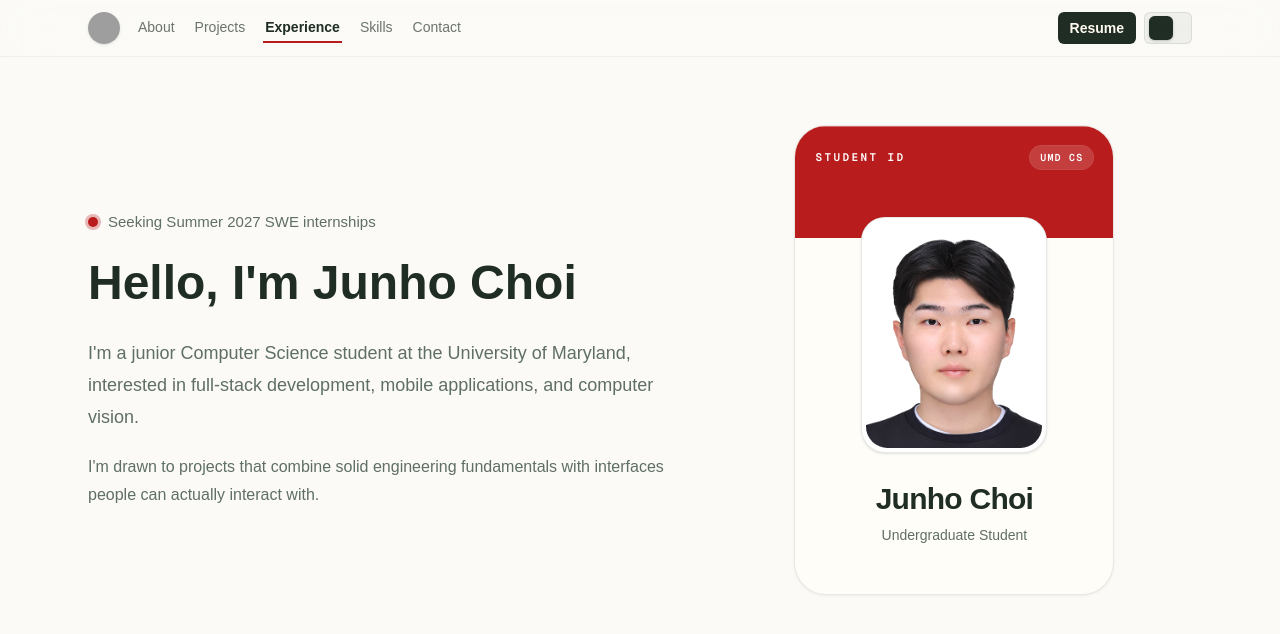
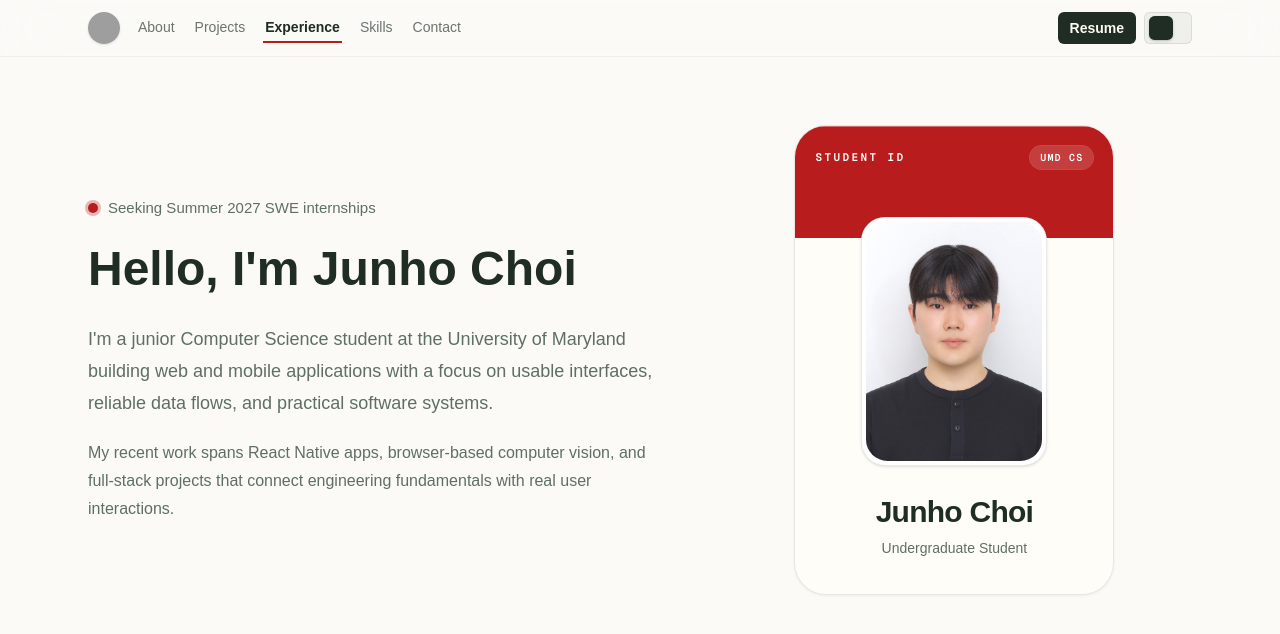
Before and after one commit to jchoi0407/portfolio, a Next.js app: page / in a window 1280 px wide. Shown: the top 634 px of the page. Built offline with nearby package versions, Linux system fonts and the light colour scheme; grey boxes are pictures that could not be loaded.

Commit message:
polish portfolio content and hero section

```diff
--- a/src/components/Contact.tsx
+++ b/src/components/Contact.tsx
@@ -35,8 +35,8 @@ export default function Contact() {
             Let&apos;s connect.
           </h2>
           <p className="mt-4 max-w-xl text-base leading-7 text-[#5f6f64] dark:text-[#b7c3b9]">
-            I&apos;m open to software engineering internship opportunities where I
-            can learn quickly, contribute carefully, and build useful products.
+            Open to software engineering internship opportunities and project
+            conversations.
           </p>
         </div>
 
--- a/src/components/Hero.tsx
+++ b/src/components/Hero.tsx
@@ -22,13 +22,14 @@ export default function Hero() {
 
         <p className="mt-6 max-w-2xl text-lg leading-8 text-[#5f6f64] dark:text-[#b7c3b9]">
           I&apos;m a junior Computer Science student at the University of
-          Maryland, interested in full-stack development, mobile applications,
-          and computer vision.
+          Maryland building web and mobile applications with a focus on usable
+          interfaces, reliable data flows, and practical software systems.
         </p>
 
         <p className="mt-5 max-w-2xl text-base leading-7 text-[#5f6f64] dark:text-[#b7c3b9]">
-          I&apos;m drawn to projects that combine solid engineering fundamentals
-          with interfaces people can actually interact with.
+          My recent work spans React Native apps, browser-based computer vision,
+          and full-stack projects that connect engineering fundamentals with
+          real user interactions.
         </p>
       </div>
 
```
Also changed, not shown: public/profile.jpg.
